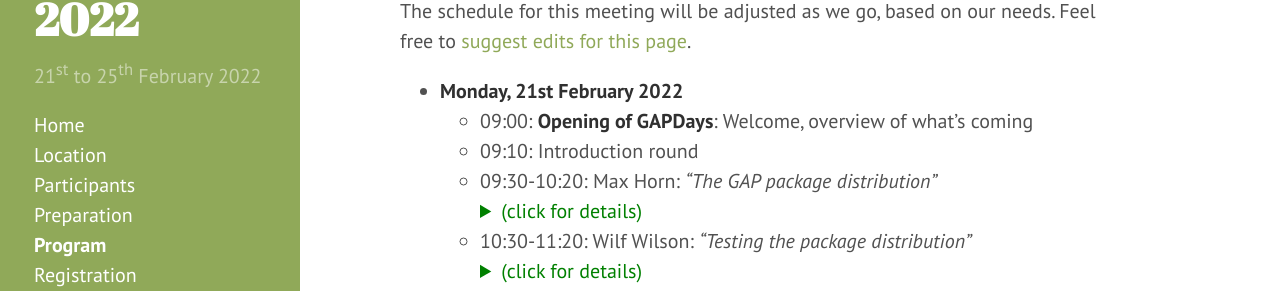
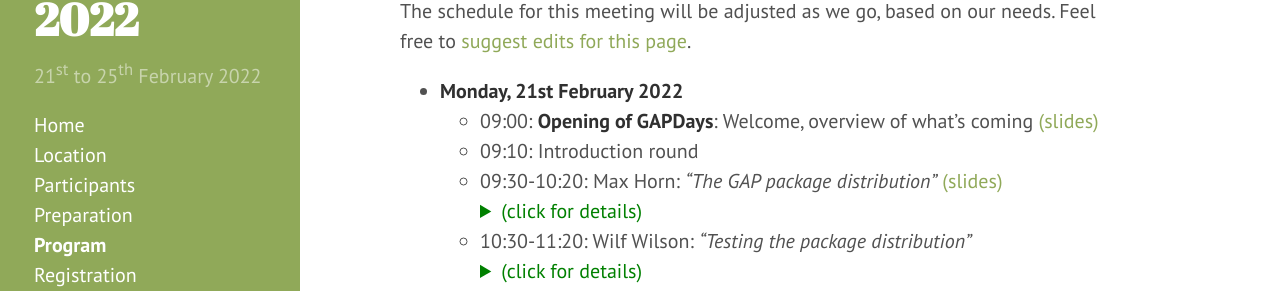
Before and after one commit to gapdays/gapdays2022-winter, a Jekyll site: the page built from program.md, in a window 1280 px wide and 900 px high, scrolled down 337 px. Shown: the part 152-443 px from the top of the window. Built offline with Jekyll 4.4.1, drawn with Linux system fonts in a browser that asks for light colours.

Commit message:
add my slides

```diff
--- a/program.md
+++ b/program.md
@@ -22,9 +22,9 @@ Feel free to [suggest edits for this page](https://github.com/gapdays/gapdays202
 
 
 - **Monday, 21st February 2022**
-  - 09:00: **Opening of GAPDays**: Welcome, overview of what's coming
+  - 09:00: **Opening of GAPDays**: Welcome, overview of what's coming [(slides)]({{ site.baseurl }}/slides/welcome-gapdays-winter-2022.pdf)
   - 09:10: Introduction round
-  - 09:30-10:20: Max Horn: *"The GAP package distribution"*
+  - 09:30-10:20: Max Horn: *"The GAP package distribution"* [(slides)]({{ site.baseurl }}/slides/the-gap-package-distribution.pdf)
     <details>
     <summary style="color: green;">(click for details)</summary>
     <blockquote><small>
```
Also changed, not shown: 2 other files.
